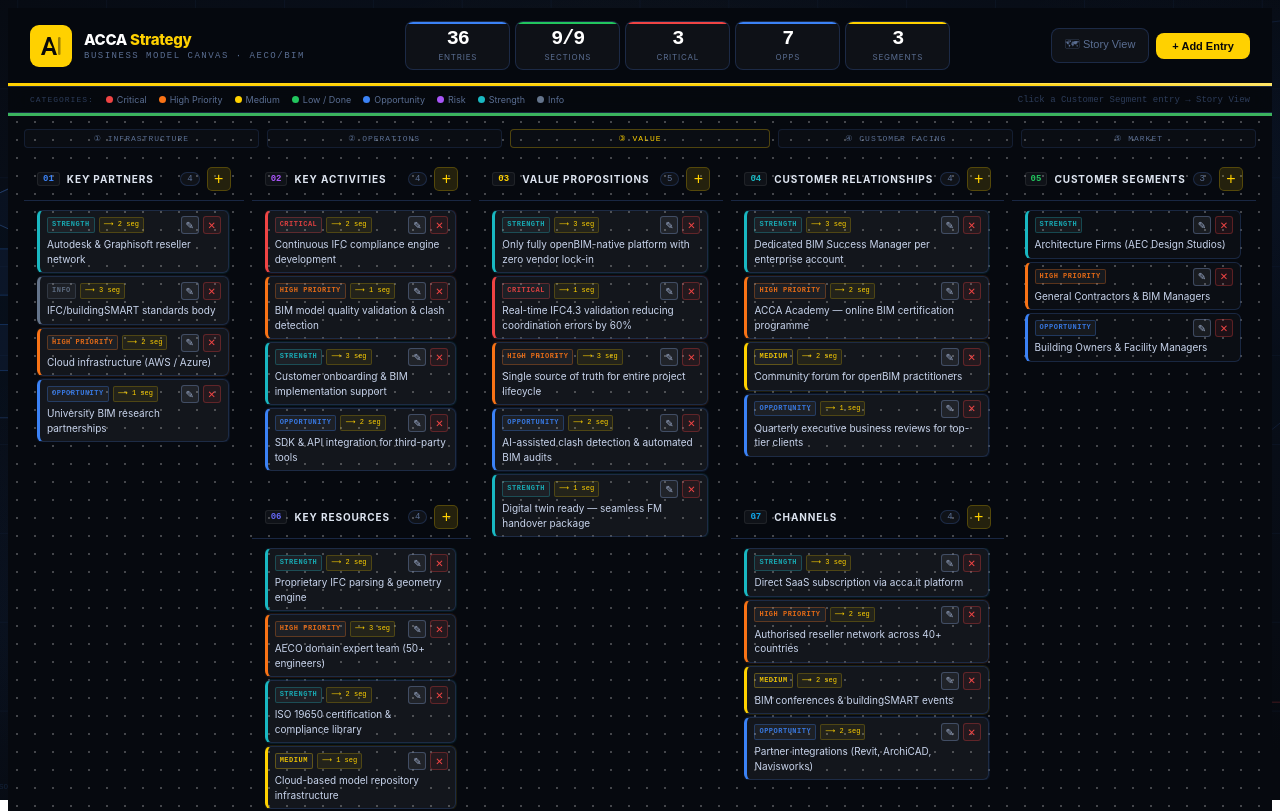
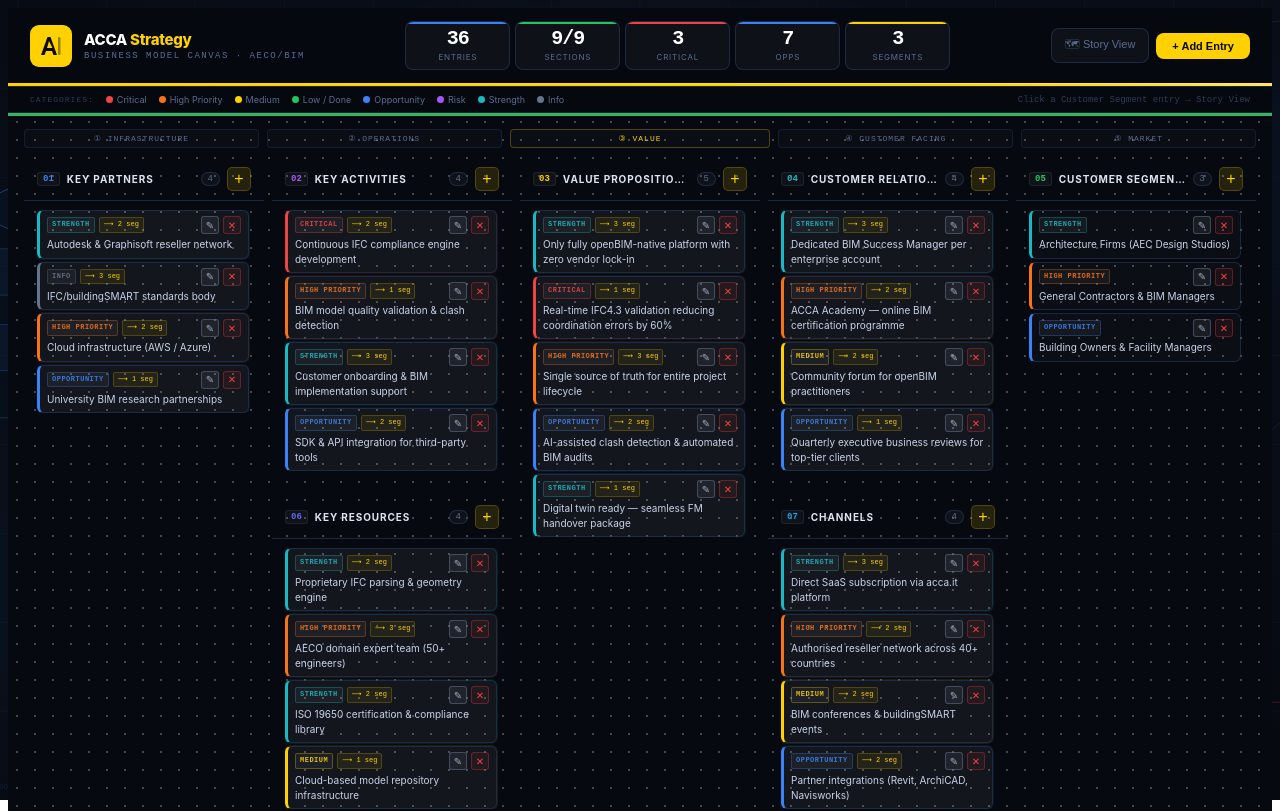
Before and after one commit to jonlewuk-ship-it/EN-Canvas_BMC, a React (Vite) app: page / in a window 1280 px wide. Shown: the top 811 px of the page. Built offline with nearby package versions, Linux system fonts and the light colour scheme; the HTML template or start-up script is replaced by a standard one.

Commit message:
Update App.jsx

```diff
--- a/src/App.jsx
+++ b/src/App.jsx
@@ -733,10 +733,12 @@ export default function App() {
           {/* BMC GRID */}
 <div style={{
   display:"grid",
-  gridTemplateColumns:"0.9fr 0.9fr 1fr 0.9fr 0.9fr",
+  gridTemplateColumns: "repeat(5, minmax(0, 1fr))",
   gridTemplateRows:"minmax(220px,1fr) minmax(220px,1fr) minmax(150px,auto)",
-  gap:8,
-  minWidth: 0 // Prevents the grid from forcing a horizontal scroll bar
+  gap: 8,
+  width: "100%",        // Si assicura che il grid occupi esattamente il 100% disponibile
+  boxSizing: "border-box", // Evita che il padding o bordi aumentino la dimensione
+  minWidth: 0           // Fondamentale: permette al grid di rimpicciolirsi se serve
 }}>
             {/* KP */}
             <div style={{ gridColumn:"1/2", gridRow:"1/3" }}>
```
